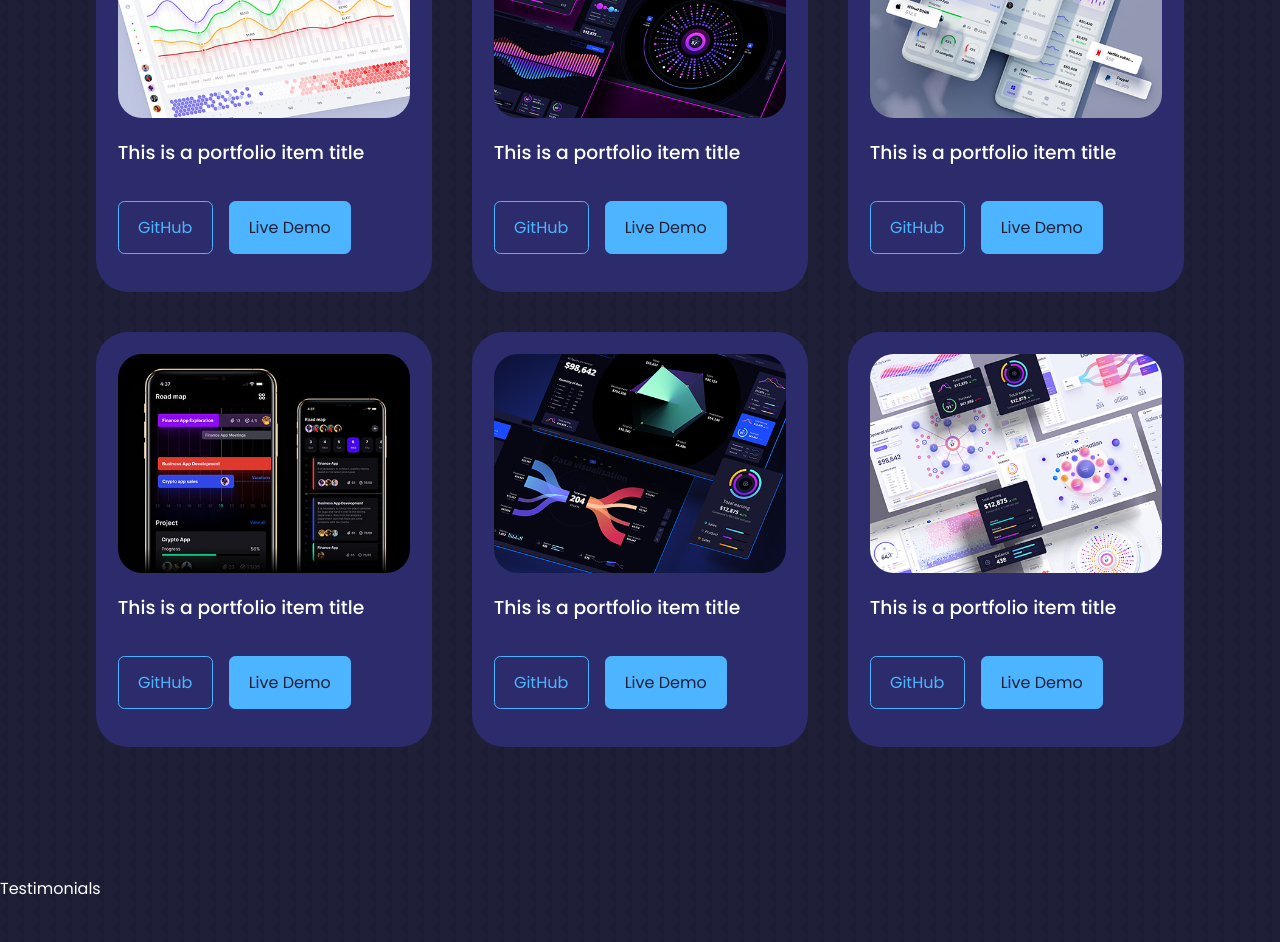
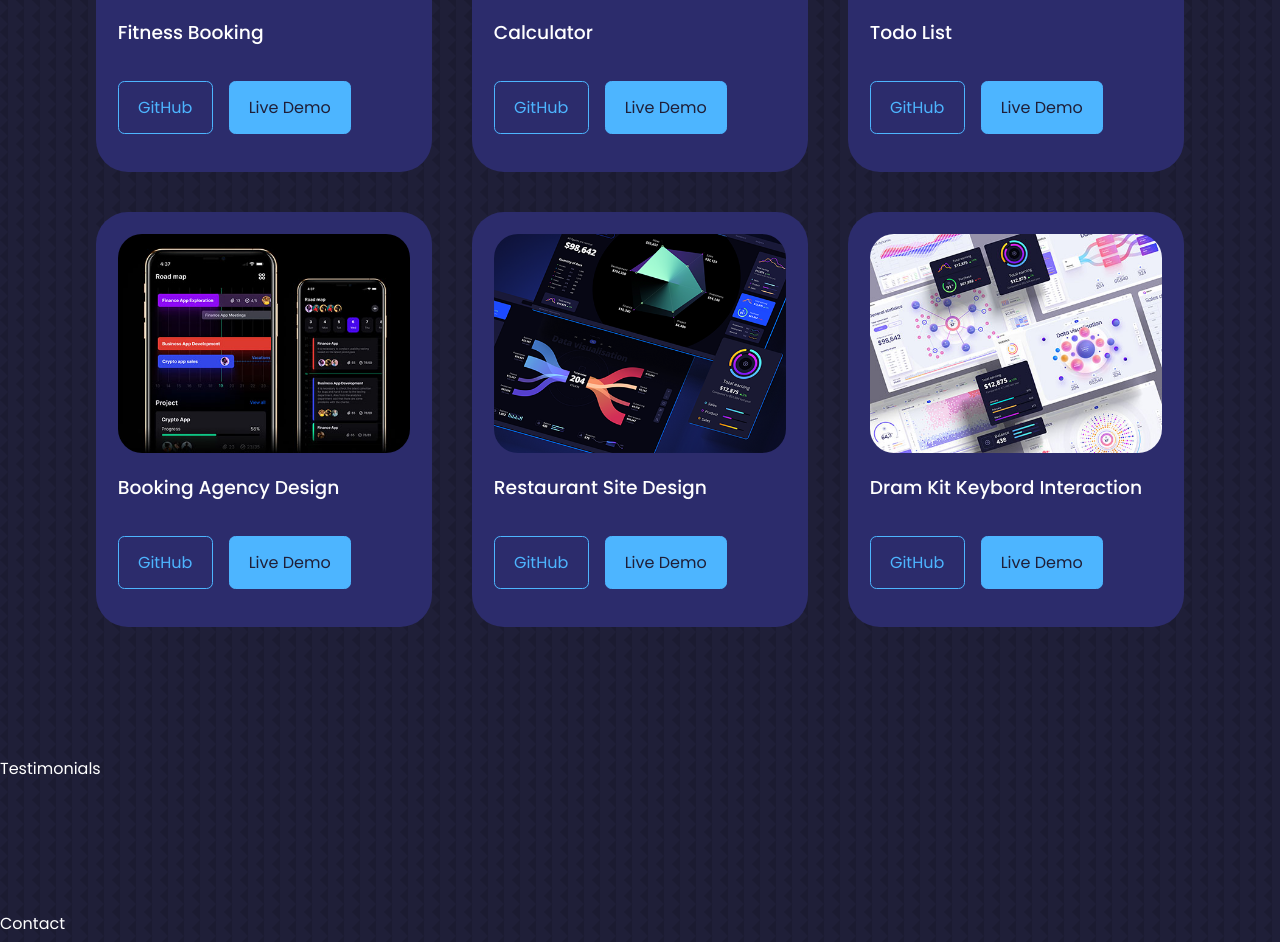
Before and after one commit to Stanislav-Gkraour/My_Portfolio_React, a React (Create React App) app: page / in a window 1280 px wide. Shown: the part 3400-4342 px from the top of the page. Built offline with nearby package versions, Linux system fonts and the light colour scheme; the HTML template or start-up script is replaced by a standard one.

Commit message:
Generating Porfolio Items dynamicly from array using map method

```diff
--- a/src/components/header/Header.css
+++ b/src/components/header/Header.css
@@ -1,5 +1,5 @@
 header{
-    height: 120vh;
+    height: 105vh;
     padding-top: 7rem;
     overflow: hidden;
 }
--- a/src/components/portfolio/Portfolio.jsx
+++ b/src/components/portfolio/Portfolio.jsx
@@ -7,6 +7,52 @@ import IMG4 from '../../assets/portfolio4.jpg'
 import IMG5 from '../../assets/portfolio5.png'
 import IMG6 from '../../assets/portfolio6.jpg'
 
+const portfolioData = [
+  {
+    id: 1,
+    image: IMG1,
+    title: "Fitness Booking",
+    github: "https://github.com/Stanislav-Gkraour/Laravel-Project-Final",
+    demo: "https://github.com/Stanislav-Gkraour/Laravel-Project-Final"
+  },
+  {
+    id: 2,
+    image: IMG2,
+    title: "Calculator",
+    github: "https://github.com/Stanislav-Gkraour/Laravel-Project-Final",
+    demo: "https://github.com/Stanislav-Gkraour/Laravel-Project-Final"
+  },
+  {
+    id: 3,
+    image: IMG3,
+    title: "Todo List",
+    github: "https://github.com/Stanislav-Gkraour/Laravel-Project-Final",
+    demo: "https://github.com/Stanislav-Gkraour/Laravel-Project-Final"
+  },
+  {
+    id: 4,
+    image: IMG4,
+    title: "Booking Agency Design",
+    github: "https://github.com/Stanislav-Gkraour/Laravel-Project-Final",
+    demo: "https://github.com/Stanislav-Gkraour/Laravel-Project-Final"
+  },
+  {
+    id: 5,
+    image: IMG5,
+    title: "Restaurant Site Design",
+    github: "https://github.com/Stanislav-Gkraour/Laravel-Project-Final",
+    demo: "https://github.com/Stanislav-Gkraour/Laravel-Project-Final"
+  },
+  {
+    id: 6,
+    image: IMG6,
+    title: "Dram Kit Keybord Interaction",
+    github: "https://github.com/Stanislav-Gkraour/Laravel-Project-Final",
+    demo: "https://github.com/Stanislav-Gkraour/Laravel-Project-Final"
+  }
+];
+
+
 
 export default function Portfolio() {
   return (
@@ -14,113 +60,29 @@ export default function Portfolio() {
       <h5 className="text-light">My Recent Work</h5>
       <h2>Portfolio</h2>
       <div className="container portfolio__container">
-        <article className="portfolio__item">
+        {
+          portfolioData.map(({id, image, title, github, demo}) => {
+            return (
+              <article key={id} className="portfolio__item">
                 <div className="portfolio__item-image">
-            <img src={IMG1} alt="" />
+                  <img src={image} alt={title}/>
                 </div>
-          <h3>This is a portfolio item title</h3>
+                <h3>{title}</h3>
                 <div className="portfolio__item-cta">
                   <a
                     className="btn "
-              href="https://github.com/Stanislav-Gkraour/Laravel-Project-Final"
+                    href={github}
                   >
                     GitHub
                   </a>
-            <a className="btn btn-primary" href="">
+                  <a className="btn btn-primary" href={demo}>
                     Live Demo
                   </a>
                 </div>
               </article>
-
-        <article className="portfolio__item">
-          <div className="portfolio__item-image">
-            <img src={IMG2} alt="" />
-          </div>
-          <h3>This is a portfolio item title</h3>
-          <div className="portfolio__item-cta">
-            <a
-              className="btn "
-              href="https://github.com/Stanislav-Gkraour/Laravel-Project-Final"
-            >
-              GitHub
-            </a>
-            <a className="btn btn-primary" href="">
-              Live Demo
-            </a>
-          </div>
-        </article>
-
-        <article className="portfolio__item">
-          <div className="portfolio__item-image">
-            <img src={IMG3} alt="" />
-          </div>
-          <h3>This is a portfolio item title</h3>
-          <div className="portfolio__item-cta">
-            <a
-              className="btn "
-              href="https://github.com/Stanislav-Gkraour/Laravel-Project-Final"
-            >
-              GitHub
-            </a>
-            <a className="btn btn-primary" href="">
-              Live Demo
-            </a>
-          </div>
-        </article>
-
-        <article className="portfolio__item">
-          <div className="portfolio__item-image">
-            <img src={IMG4} alt="" />
-          </div>
-          <h3>This is a portfolio item title</h3>
-          <div className="portfolio__item-cta">
-            <a
-              className="btn "
-              href="https://github.com/Stanislav-Gkraour/Laravel-Project-Final"
-            >
-              GitHub
-            </a>
-            <a className="btn btn-primary" href="">
-              Live Demo
-            </a>
-          </div>
-        </article>
-
-        <article className="portfolio__item">
-          <div className="portfolio__item-image">
-            <img src={IMG5} alt="" />
-          </div>
-          <h3>This is a portfolio item title</h3>
-          <div className="portfolio__item-cta">
-            <a
-              className="btn "
-              href="https://github.com/Stanislav-Gkraour/Laravel-Project-Final"
-            >
-              GitHub
-            </a>
-            <a className="btn btn-primary" href="">
-              Live Demo
-            </a>
-          </div>
-        </article>
-
-        <article className="portfolio__item">
-          <div className="portfolio__item-image">
-            <img src={IMG6} alt="" />
-          </div>
-          <h3>This is a portfolio item title</h3>
-          <div className="portfolio__item-cta">
-            <a
-              className="btn "
-              href="https://github.com/Stanislav-Gkraour/Laravel-Project-Final"
-            >
-              GitHub
-            </a>
-            <a className="btn btn-primary" href="">
-              Live Demo
-            </a>
-          </div>
-        </article>
+            );
+          })
+        }
       </div>
     </section>
   );
```
Lines whose indentation alone changed are shown as unchanged.
